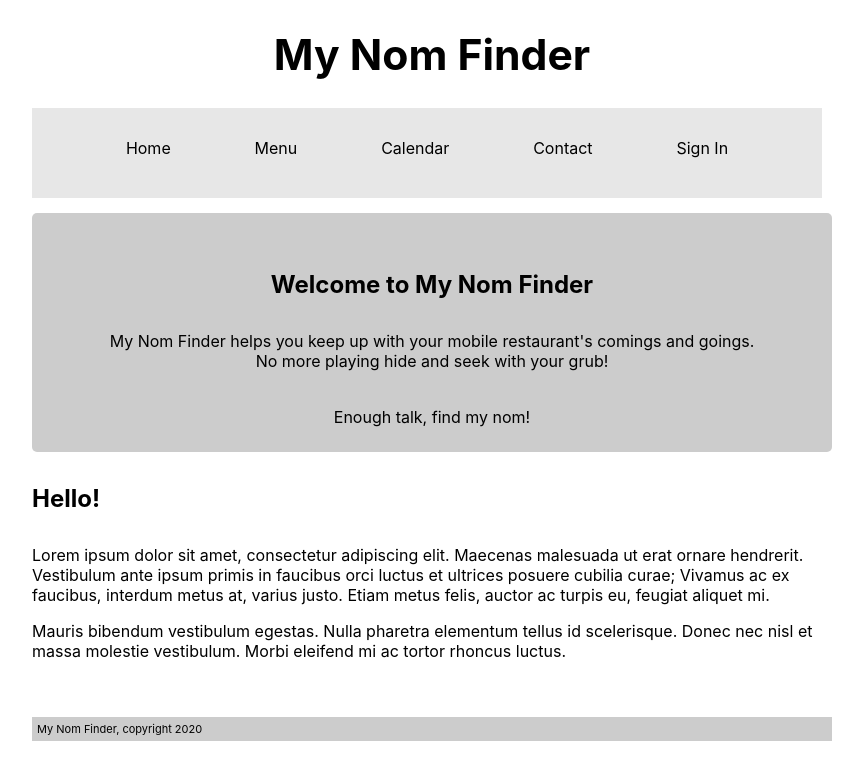
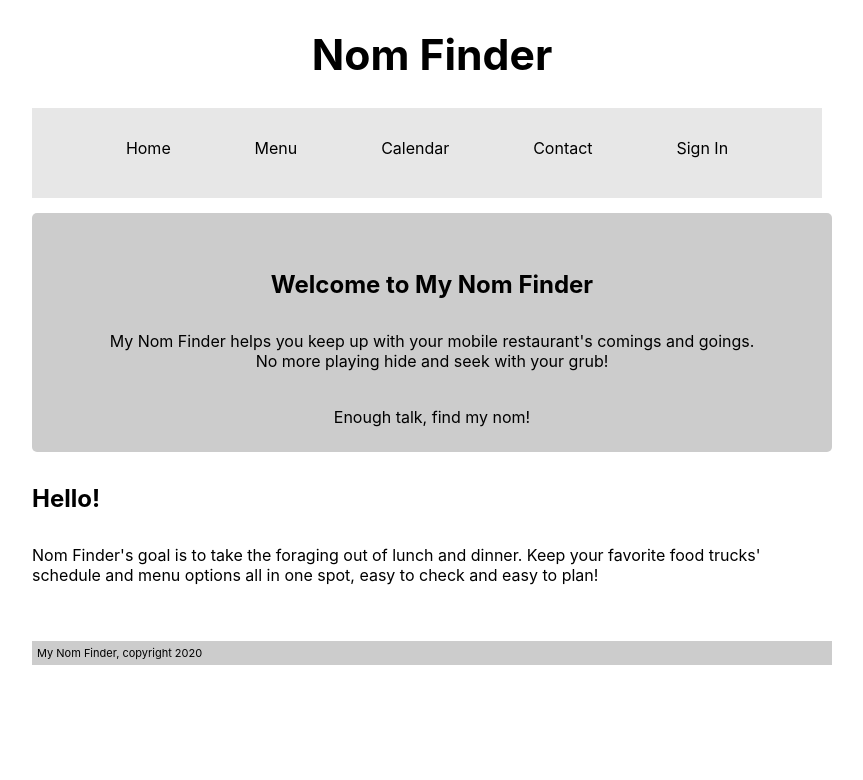
Before and after one commit to genkirawrs/my-nom-finder, a React (Create React App) app: page / in a window 1280 px wide. Shown: the top 780 px of the page, without its empty margins (208-1071 px from the left). Built offline with nearby package versions, Linux system fonts and the light colour scheme.

Commit message:
text clean up

```diff
--- a/src/Header/Header.js
+++ b/src/Header/Header.js
@@ -7,7 +7,7 @@ export default class Header extends Component {
   render() {
     return (
         <header>
-          <Link to='/'><h1>My Nom Finder</h1></Link>
+          <Link to='/'><h1>Nom Finder</h1></Link>
         </header>
     )
   }
--- a/src/HomePage/HomePage.js
+++ b/src/HomePage/HomePage.js
@@ -12,12 +12,7 @@ class HomePage extends Component {
 	    <Announcement/>
 	    <div className='home-content'>
 		<h4>Hello!</h4>
-		<p>
-		Lorem ipsum dolor sit amet, consectetur adipiscing elit. Maecenas malesuada ut erat ornare hendrerit. Vestibulum ante ipsum primis in faucibus orci luctus et ultrices posuere cubilia curae; Vivamus ac ex faucibus, interdum metus at, varius justo. Etiam metus felis, auctor ac turpis eu, feugiat aliquet mi.
-		</p>
-		<p>
-		Mauris bibendum vestibulum egestas. Nulla pharetra elementum tellus id scelerisque. Donec nec nisl et massa molestie vestibulum. Morbi eleifend mi ac tortor rhoncus luctus.
-		</p>
+		<p>Nom Finder's goal is to take the foraging out of lunch and dinner. Keep your favorite food trucks' schedule and menu options all in one spot, easy to check and easy to plan! </p>
 	    </div>
 	</div>
     );
```
